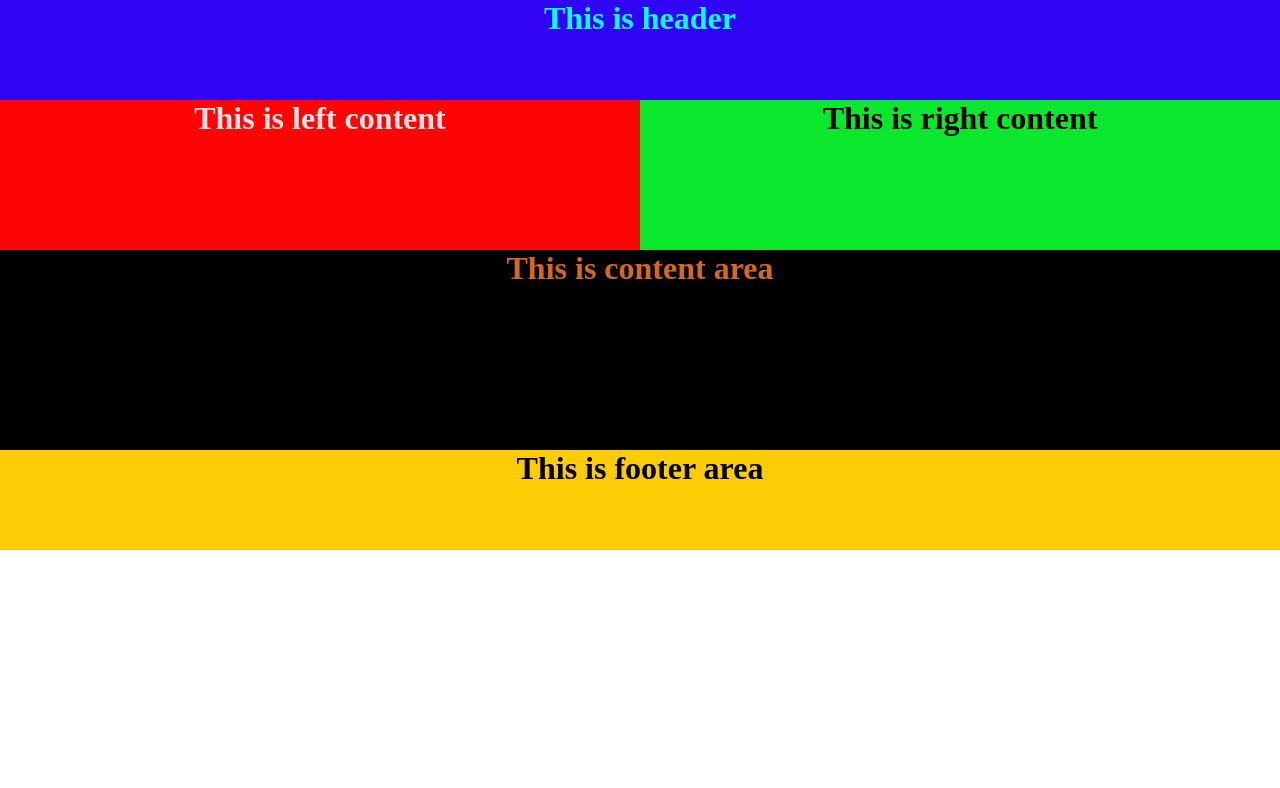
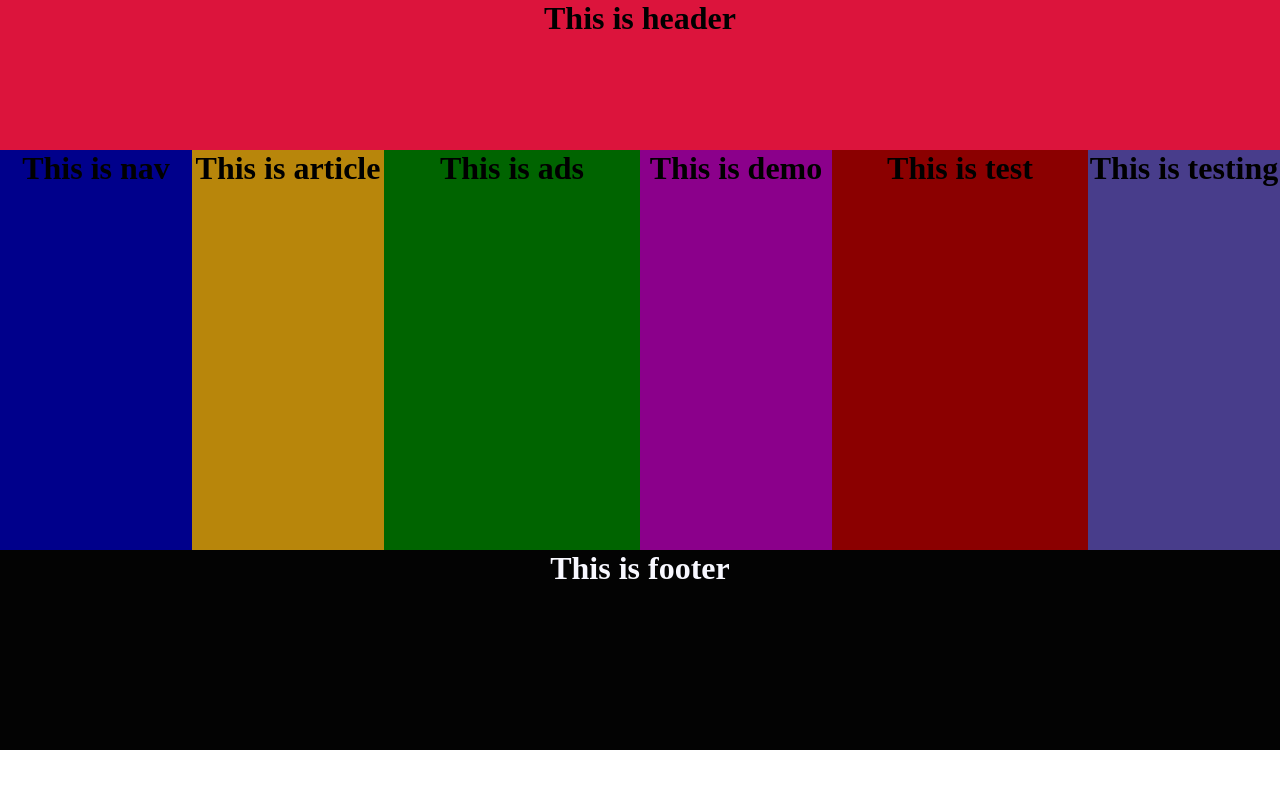
Before and after one commit to riyad894/SSB-352, a plain HTML site: page index.html in a window 1280 px wide. Drawn offline with Linux system fonts and the light colour scheme.

Commit message:
Add files via upload

```diff
--- a/css/style.css
+++ b/css/style.css
@@ -3,38 +3,61 @@
     padding: 0;
 }
 .header{
-    background-color: rgb(48, 4, 243);
-    color: aqua;
-    height: 100px;
+    background-color: crimson;
+    height: 150px;
     text-align: center;
 }
-.left_content{
-    width: 50%;
-    background-color: rgb(255, 4, 4);
-    color: rgb(235, 224, 224);
-    height: 150px;
+.nav{
+    background-color: darkblue;
+    height: 400px;
+    width: 15%;
+    text-align: center;
     float: left;
+}
+.article{
+    background-color: darkgoldenrod;
+    height: 400px;
+    width: 15%;
     text-align: center;
+    float: left;
 }
-.right_content{
-    width: 50%;
-    background-color: rgb(11, 231, 44);
-    height: 150px;
-    float: right;
+.ads{
+    background-color: darkgreen;
+    height: 400px;
+    width: 20%;
     text-align: center;
+    float:left;
 }
-.main_content{
+.demo{
+    background-color: darkmagenta;
+    width: 15%;
+    height: 400px;
+    text-align: center;
+    float: left;
+
+}
+.test{
+    background-color: darkred;
+    height: 400px;
+    width: 20%;
+    text-align: center;
+    float: left;
+
+}
+.testing{
+    background-color: darkslateblue;
+    height: 400px;
+    width: 15%;
+    text-align: center;
+    float: left;
+}
+.footer{
+    background-color: rgb(3, 3, 3);
+    color: ghostwhite;
     height: 200px;
-    background-color: rgb(0, 0, 0);
-    color: chocolate;
     text-align: center;
 
 }
 .content{
     overflow: hidden;
 }
-.footer{
-    background-color: rgb(253, 204, 4);
-    height: 100px;
-    text-align: center;
-}
--- a/index.html
+++ b/index.html
@@ -4,27 +4,35 @@
     <meta charset="UTF-8">
     <meta http-equiv="X-UA-Compatible" content="IE=edge">
     <meta name="viewport" content="width=device-width, initial-scale=1.0">
-    <title>layout</title>
+    <title>layout-2</title>
     <link rel="stylesheet" href="css/style.css">
-
 </head>
 <body>
+    <div class="content">
     <div class="header">
         <h1>This is header</h1>
     </div>
- <div class="content" >
- <div class="left_content">
-     <h1>This is left content</h1>
+    <div class="nav">
+        <h1>This is nav</h1>
     </div>
- <div class="right_content">
-     <h1>This is right content</h1>
+    <div class="article">
+        <h1>This is article</h1>
+    </div>
+    <div class="ads">
+        <h1>This is ads</h1>
+    </div>
+    <div class="demo">
+        <h1>This is demo</h1>
+    </div>
+    <div class="test">
+        <h1>This is test</h1>
+    </div>
+    <div class="testing">
+        <h1>This is testing</h1>
     </div>
     </div>
- <div class="main_content">
-     <h1>This is content area</h1>
- </div>
     <div class="footer">
-     <h1>This is footer area</h1>
+        <h1>This is footer</h1>
     </div>
 </body>
 </html>
```
Lines whose indentation alone changed are shown as unchanged.
